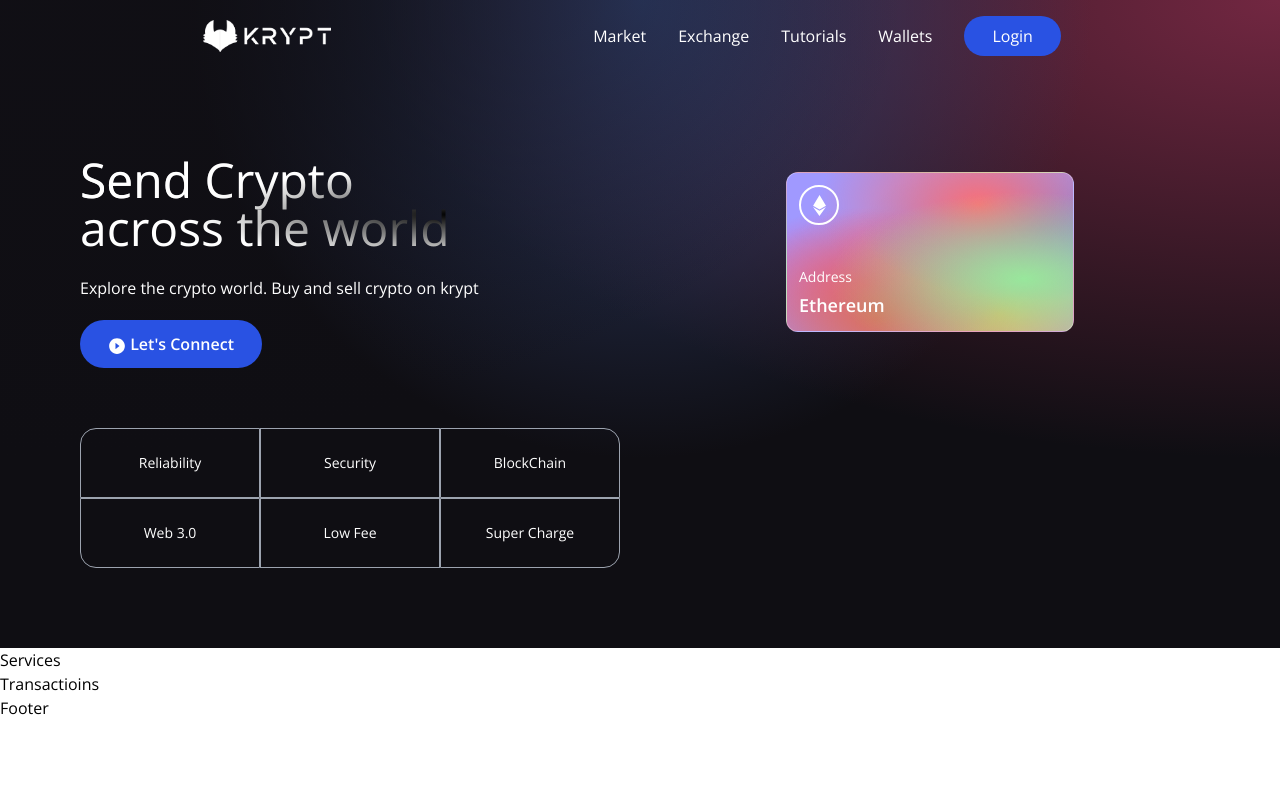
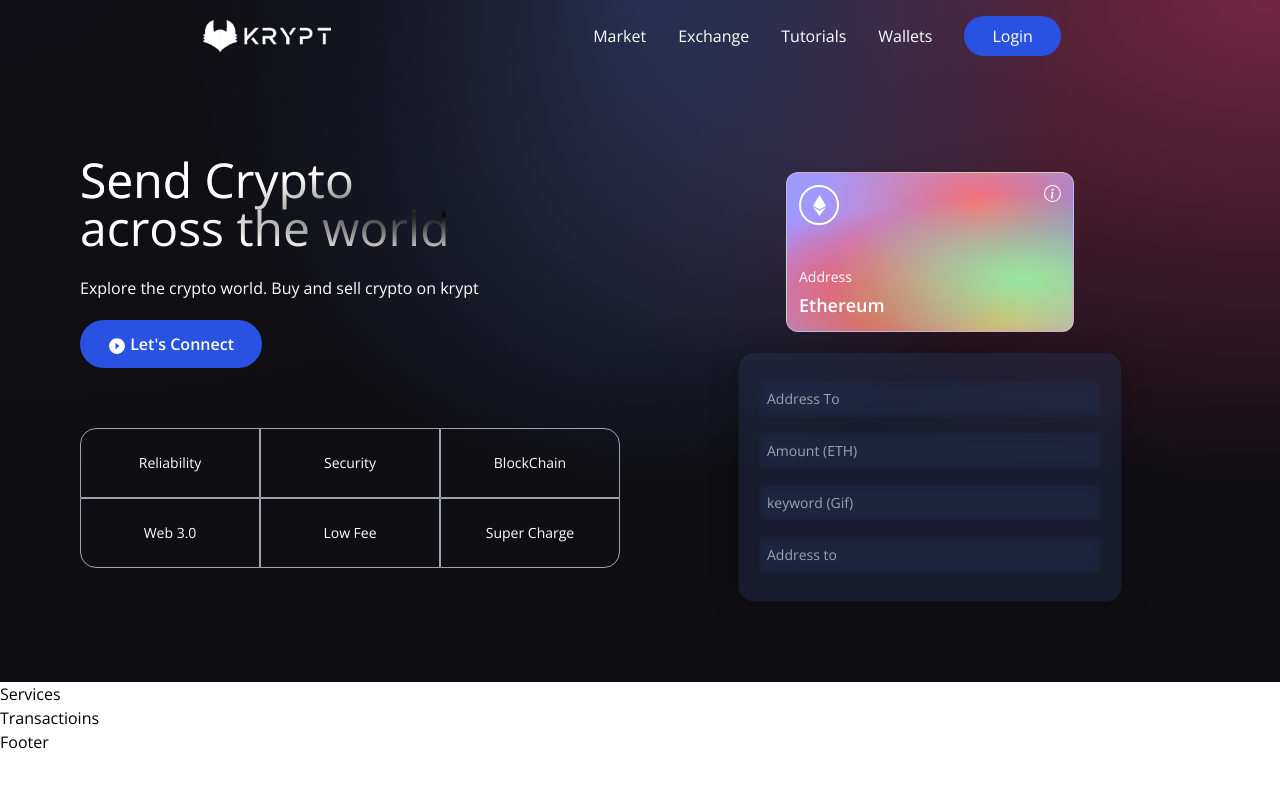
Before and after one commit to abid365/Block_Chain_App, a React (Vite) app in the folder client/: page / in a window 1280 px wide. Shown: the top 788 px of the page. Built offline with nearby package versions, Linux system fonts and the light colour scheme.

Commit message:
folder commit

```diff
--- a/client/src/components/Welcome.jsx
+++ b/client/src/components/Welcome.jsx
@@ -12,6 +12,19 @@
   const connectWallet = () => {
     console.log("Yay!");
   };
+
+  // Input component
+  // to write jsx code use -> () instead of {}
+  const Input = ({ placeholder, name, type, value, handleChange }) => (
+    <input
+      placeholder={placeholder}
+      type={type}
+      step="0.0001"
+      value={value}
+      onChange={(e) => handleChange(e, name)}
+      className="my-2 w-full rounded-sm p-2 outline-none bg-transparent text-white border-none text-sm white-glassmorphism"
+    />
+  );
 
   return (
     <div className="felx w-full justify-center items-center">
@@ -46,9 +59,11 @@
         <div className="flex flex-col flex-1 items-center justify-start w-full md:mt-0 mt-10">
           <div className="p-3 justify-end items-start flex-col rounded-xl h-40 sm:w-72 w-full my-5 eth-card white-glassmorphism">
             <div className="flex justify-between flex-col w-full h-full">
-              <div className="flex flex-col flex-1 justify-between items-start">
+              <div className="flex justify-between items-start">
                 <div className="w-10 h-10 rounded-full border-2 border-white flex justify-center items-center">
                   <SiEthereum fontSize={21} color="#fff" />
+                </div>
+                <BsInfoCircle fontSize={17} color="#fff" />
               </div>
               <div>
                 <p className="text-white font-light text-sm">Address</p>
@@ -58,6 +73,33 @@
               </div>
             </div>
           </div>
+
+          {/* form starts form here */}
+          <div className="p-5 sm:w-96 w-full flex flex-col justify-start items-center blue-glassmorphism">
+            <Input
+              placeholder={"Address To"}
+              name="addressTo"
+              type="text"
+              handleChange={() => {}}
+            />
+            <Input
+              placeholder={"Amount (ETH)"}
+              name="amount"
+              type="number"
+              handleChange={() => {}}
+            />
+            <Input
+              placeholder={"keyword (Gif)"}
+              name="keyword"
+              type="text"
+              handleChange={() => {}}
+            />
+            <Input
+              placeholder={"Address to"}
+              name="addressTo"
+              type="text"
+              handleChange={() => {}}
+            />
           </div>
         </div>
       </div>
```
Lines whose indentation alone changed are shown as unchanged.
